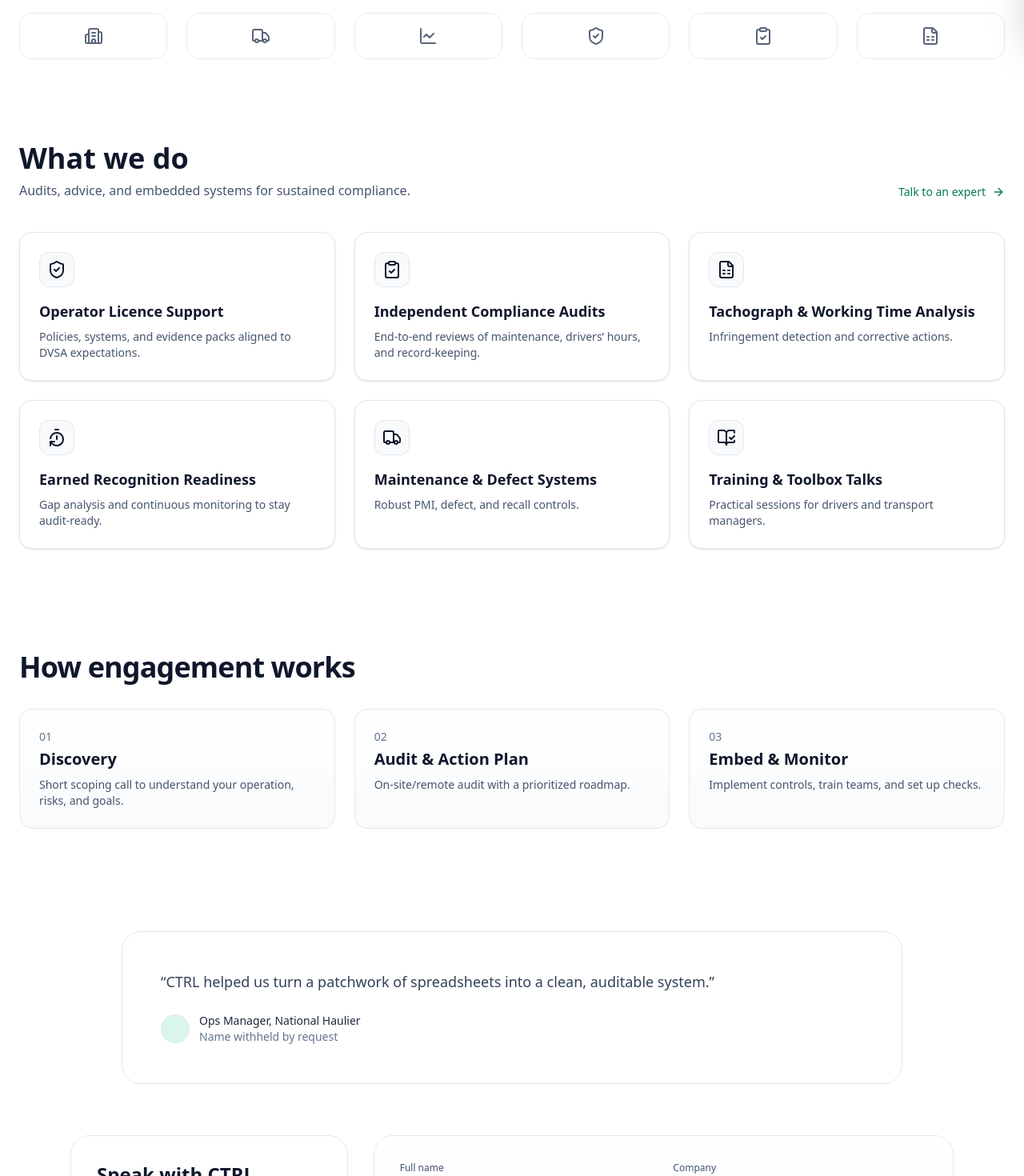
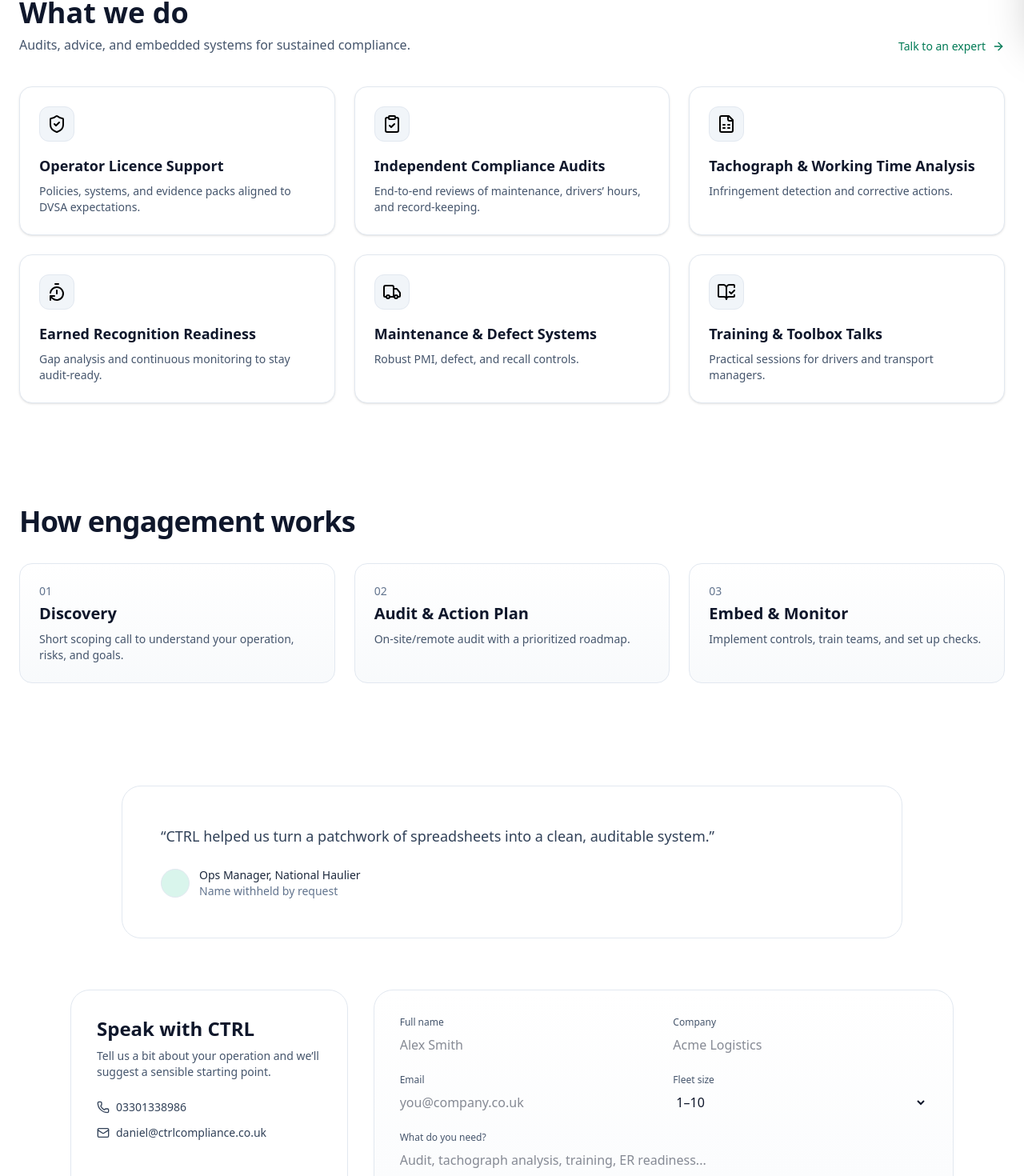
Before and after one commit to george-g-93/CTRL-Frontend, a React (Vite) app: page / in a window 1280 px wide. Shown: the part 757-2227 px from the top of the page at 80% size. Built offline with nearby package versions, Linux system fonts and the light colour scheme.

Commit message:
colour changes

```diff
--- a/src/pages/Home.jsx
+++ b/src/pages/Home.jsx
@@ -73,9 +73,9 @@
                 <CTAButton>See audit checklist</CTAButton>
               </div>
               <div className="mt-8 flex flex-wrap items-center justify-center sm:justify-start text-center sm:text-left gap-x-6 gap-y-2 text-sm text-slate-500 dark:text-slate-400">
-                <div className="flex items-center gap-2"><CheckCircle2 className="h-4 w-4"/> UK-wide</div>
-                <div className="flex items-center gap-2"><CheckCircle2 className="h-4 w-4"/> SME to enterprise</div>
-                <div className="flex items-center gap-2"><CheckCircle2 className="h-4 w-4"/> Confidential & independent</div>
+                <div className="flex items-center gap-2"><CheckCircle2 className="h-4 w-4" /> UK-wide</div>
+                <div className="flex items-center gap-2"><CheckCircle2 className="h-4 w-4" /> SME to enterprise</div>
+                <div className="flex items-center gap-2"><CheckCircle2 className="h-4 w-4" /> Confidential & independent</div>
               </div>
             </div>
             <HeroCard />
@@ -83,7 +83,7 @@
         </div>
       </section>
 
-      {/* LOGO STRIP */}
+      {/* LOGO STRIP
       <section className="mx-auto max-w-7xl px-6 py-10">
         <p className="text-center text-sm text-slate-500 dark:text-slate-400 mb-6">
           Trusted by operations across logistics, retail, construction, and field services
@@ -100,7 +100,7 @@
             </div>
           ))}
         </div>
-      </section>
+      </section>*/}
 
       {/* FEATURES */}
       <section className="mx-auto max-w-7xl px-6 py-16" id="services">
@@ -110,7 +110,7 @@
             <p className="mt-2 text-slate-600 dark:text-slate-400">Audits, advice, and embedded systems for sustained compliance.</p>
           </div>
           <a href="#contact" className="text-emerald-700 hover:text-emerald-600 dark:text-emerald-300 dark:hover:text-emerald-200 inline-flex items-center gap-2 text-sm">
-            Talk to an expert <ArrowRight className="h-4 w-4"/>
+            Talk to an expert <ArrowRight className="h-4 w-4" />
           </a>
         </div>
 
@@ -126,9 +126,12 @@
                 border-slate-200 bg-white shadow-sm
                 dark:border-white/10 dark:bg-white/5 dark:shadow-[0_0_0_1px_rgba(255,255,255,0.04)]"
             >
-              <div className="flex items-center justify-center h-11 w-11 rounded-xl border
-                border-slate-200 bg-slate-50
-                dark:border-white/10 dark:bg-gradient-to-br dark:from-emerald-400/20 dark:to-cyan-400/20">
+              <div
+                className="flex items-center justify-center h-11 w-11 rounded-xl border
+             border-slate-200 bg-slate-100
+             dark:border-black/10 dark:bg-gradient-to-br dark:from-emerald-400/20 dark:to-cyan-400/20
+             [&>svg]:!text-black dark:[&>svg]:!text-black"
+              >
                 {f.icon}
               </div>
               <h3 className="mt-4 text-lg font-semibold">{f.title}</h3>
@@ -216,7 +219,7 @@
       <div className="grid gap-6 sm:grid-cols-2">
         <Field label="Full name"><input required className="field" placeholder="Alex Smith" /></Field>
         <Field label="Company"><input className="field" placeholder="Acme Logistics" /></Field>
-        <Field label="Email"><input type="email" required className="field" placeholder="you@company.co.uk" value={email} onChange={(e)=>setEmail(e.target.value)} /></Field>
+        <Field label="Email"><input type="email" required className="field" placeholder="you@company.co.uk" value={email} onChange={(e) => setEmail(e.target.value)} /></Field>
         <Field label="Fleet size">
           <select className="field"><option>1–10</option><option>11–50</option><option>51–150</option><option>151+</option></select>
         </Field>
@@ -245,8 +248,8 @@
       <h3 className="text-2xl font-semibold text-slate-900 dark:text-slate-100">Speak with CTRL</h3>
       <p className="mt-2 text-slate-600 dark:text-slate-300 text-sm">Tell us a bit about your operation and we’ll suggest a sensible starting point.</p>
       <div className="mt-6 flex flex-col gap-3 text-sm text-slate-700 dark:text-slate-300">
-        <a className="inline-flex items-center gap-2 hover:text-emerald-700 dark:hover:text-emerald-300" href="tel:+440000000000"><Phone className="h-4 w-4"/> +44 (0)00 0000 0000</a>
-        <a className="inline-flex items-center gap-2 hover:text-emerald-700 dark:hover:text-emerald-300" href="mailto:hello@ctrl-compliance.co.uk"><Mail className="h-4 w-4"/> hello@ctrl-compliance.co.uk</a>
+        <a className="inline-flex items-center gap-2 hover:text-emerald-700 dark:hover:text-emerald-300" href="tel:+443301338986"><Phone className="h-4 w-4" />03301338986</a>
+        <a className="inline-flex items-center gap-2 hover:text-emerald-700 dark:hover:text-emerald-300" href="mailto:daniel@ctrlcompliance.co.uk"><Mail className="h-4 w-4" />daniel@ctrlcompliance.co.uk</a>
       </div>
     </div>
   );
```
